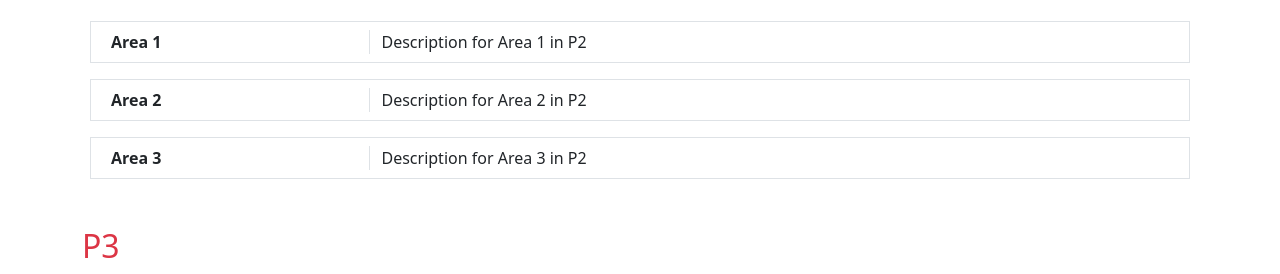
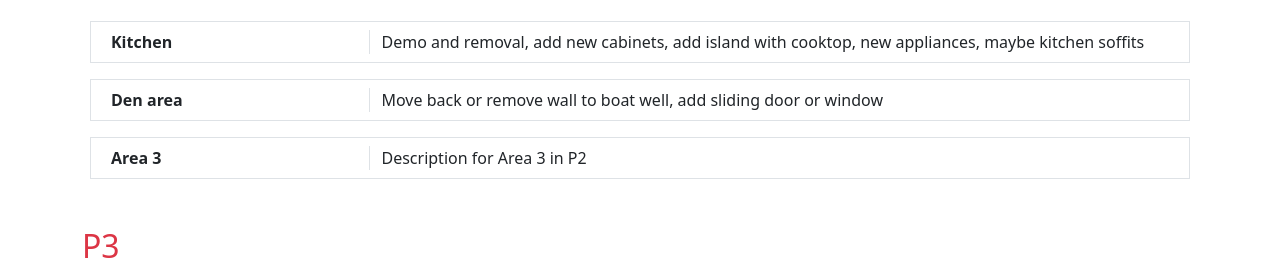
Before and after one commit to daniellephillips/C11-renovation, a plain HTML site: page index.html in a window 1280 px wide. Shown: the part 526-800 px from the top of the page. Drawn offline with nearby package versions, Linux system fonts and the light colour scheme.

Commit message:
Update index.html

```diff
--- a/index.html
+++ b/index.html
@@ -43,12 +43,12 @@
         <section id="p2" class="mb-5">
             <h2 class="mb-4 text-success">P2</h2>
             <div class="row mb-3 mx-2 border p-2">
-                <div class="col-md-3 border-end"><strong>Area 1</strong></div>
-                <div class="col-md-9">Description for Area 1 in P2</div>
+                <div class="col-md-3 border-end"><strong>Kitchen</strong></div>
+                <div class="col-md-9">Demo and removal, add new cabinets, add island with cooktop, new appliances, maybe kitchen soffits</div>
             </div>
             <div class="row mb-3 mx-2 border p-2">
-                <div class="col-md-3 border-end"><strong>Area 2</strong></div>
-                <div class="col-md-9">Description for Area 2 in P2</div>
+                <div class="col-md-3 border-end"><strong>Den area</strong></div>
+                <div class="col-md-9">Move back or remove wall to boat well, add sliding door or window</div>
             </div>
             <div class="row mb-3 mx-2 border p-2">
                 <div class="col-md-3 border-end"><strong>Area 3</strong></div>
```
